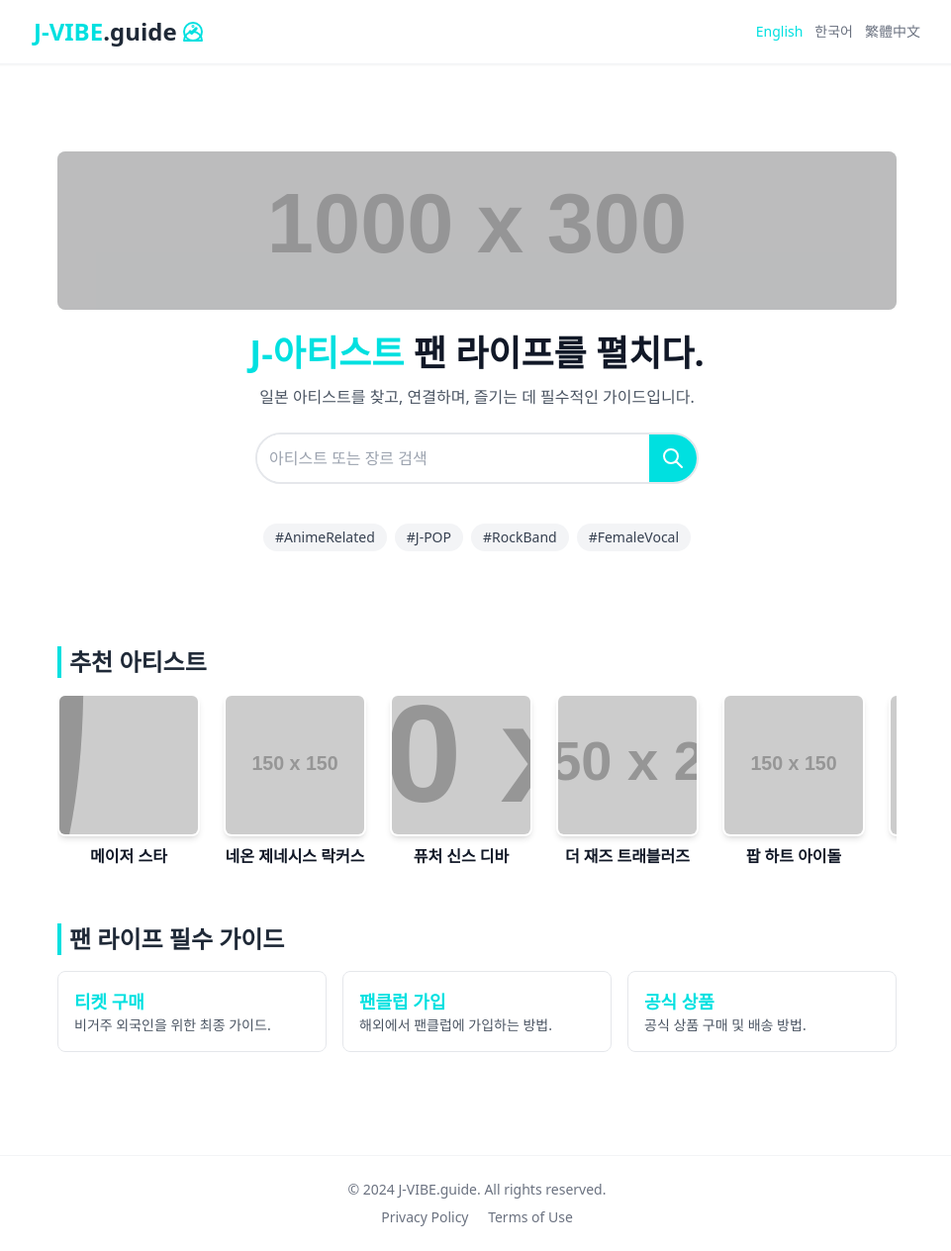
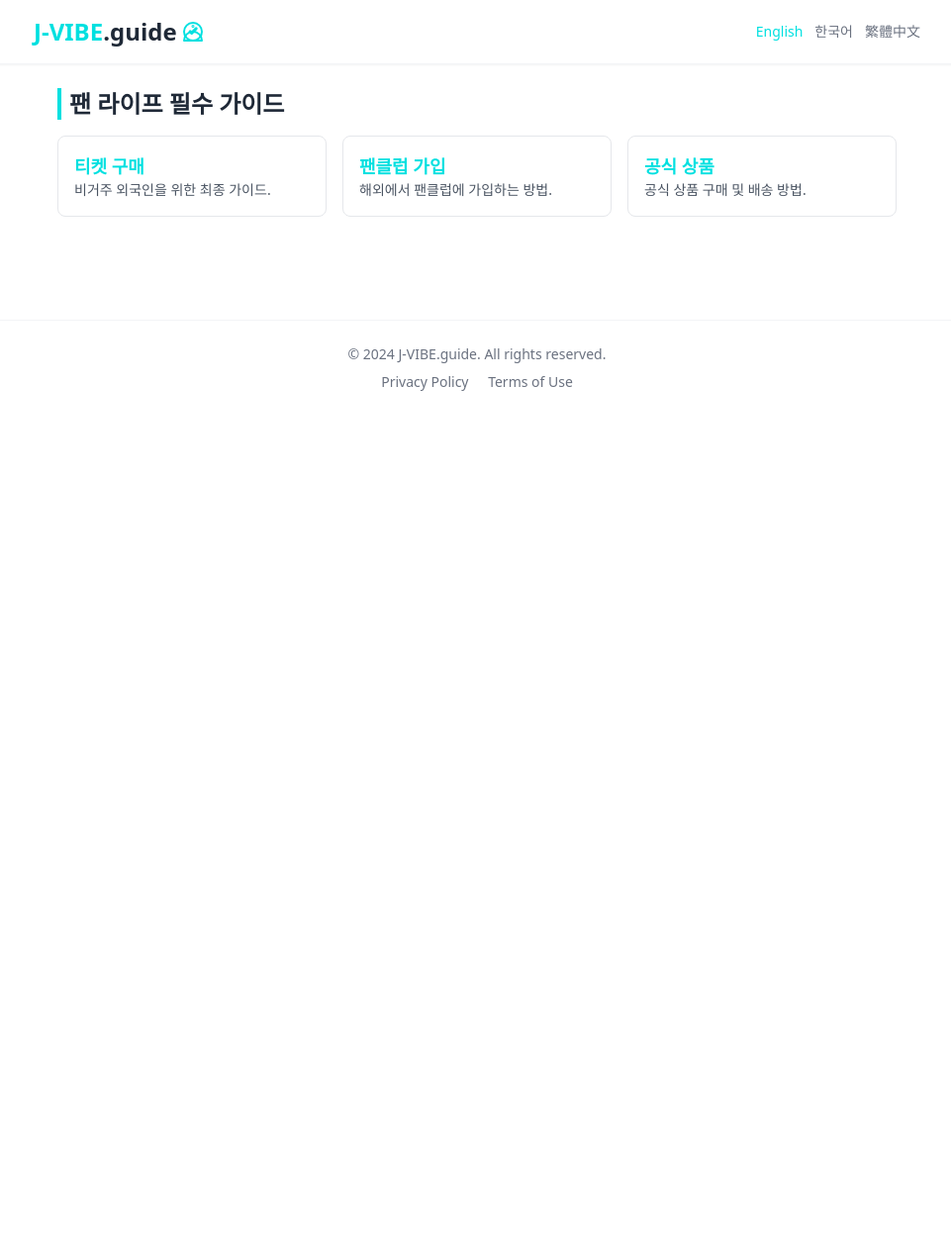
Before and after one commit to macyamasho-ux/j-vibe-guide, a Jekyll site: the page built from index-ko.html, in a window 1280 px wide and 1264 px high. Shown: the whole window at 99% size, without its empty margins (158-1119 px from the left). Built offline with Jekyll 4.4.1, drawn with Linux system fonts in a browser that asks for light colours; nearby versions of some CDN libraries.

Commit message:
Update index-ko.html

```diff
--- a/index-ko.html
+++ b/index-ko.html
@@ -3,83 +3,10 @@ layout: default
 title: 홈
 ---
 
-<section class="hero text-center py-10 md:py-16 bg-white">
-    <div class="h-40 bg-gray-200 mb-6 rounded-lg overflow-hidden flex items-center justify-center relative">
-        <img src="https://via.placeholder.com/1000x300/e0ffff/000000?text=J-Artist+Live+Scene+Image" alt="Live Concert" class="w-full h-full object-cover opacity-80">
-        <div class="absolute inset-0 bg-black/10"></div>
-    </div>
-
-    <h1 class="text-4xl font-extrabold mb-3 text-gray-900">
-        <span class="text-deep-cyan">J-아티스트</span> 팬 라이프를 펼치다.
-    </h1>
-    <p class="text-gray-600 mb-6 max-w-lg mx-auto">일본 아티스트를 찾고, 연결하며, 즐기는 데 필수적인 가이드입니다.</p>
-
-    <form class="mb-8 max-w-md mx-auto">
-        <div class="flex items-center border-2 border-gray-200 rounded-full overflow-hidden focus-within:border-deep-cyan transition duration-200">
-            <input type="search" placeholder="아티스트 또는 장르 검색" class="w-full p-3 text-gray-700 outline-none">
-            <button type="submit" class="bg-deep-cyan hover:bg-deep-cyan-dark p-3 text-white transition duration-150">
-                <svg xmlns="http://www.w3.org/2000/svg" class="h-6 w-6" fill="none" viewBox="0 0 24 24" stroke="currentColor" stroke-width="2">
-                    <path stroke-linecap="round" stroke-linejoin="round" d="M21 21l-6-6m2-5a7 7 0 11-14 0 7 7 0 0114 0z" />
-                </svg>
-            </button>
-        </div>
-    </form>
-
-    <div class="flex flex-wrap justify-center space-x-2 mb-8">
-        <a href="#" class="text-sm bg-gray-100 text-gray-700 py-1 px-3 rounded-full hover:bg-deep-cyan hover:text-white transition duration-150 mt-2">#AnimeRelated</a>
-        <a href="#" class="text-sm bg-gray-100 text-gray-700 py-1 px-3 rounded-full hover:bg-deep-cyan hover:text-white transition duration-150 mt-2">#J-POP</a>
-        <a href="#" class="text-sm bg-gray-100 text-gray-700 py-1 px-3 rounded-full hover:bg-deep-cyan hover:text-white transition duration-150 mt-2">#RockBand</a>
-        <a href="#" class="text-sm bg-gray-100 text-gray-700 py-1 px-3 rounded-full hover:bg-deep-cyan hover:text-white transition duration-150 mt-2">#FemaleVocal</a>
-    </div>
-</section>
-
-<section class="mb-10">
-    <h2 class="text-2xl font-bold mb-4 border-l-4 border-deep-cyan pl-2">추천 아티스트</h2>
-
-    <div class="flex space-x-6 overflow-x-auto pb-4 featured-scroll">
-
-        <a href="{{ site.baseurl }}/artists/major-star/" class="w-36 flex-shrink-0 text-center group">
-            <img src="https://via.placeholder.com/150/00e0e0/000000?text=STAR1" alt="Major Star" class="w-36 h-36 rounded-lg mx-auto mb-2 object-cover border-2 border-transparent group-hover:border-deep-cyan transition duration-150 shadow-md">
-            <h3 class="text-base font-semibold text-gray-900 group-hover:text-deep-cyan">메이저 스타</h3>
-        </a>
-
-        <a href="{{ site.baseurl }}/artists/major-star-2/" class="w-36 flex-shrink-0 text-center group">
-            <img src="https://via.placeholder.com/150/ff4500/FFFFFF?text=ROCK" alt="Neon Genesis Rockers" class="w-36 h-36 rounded-lg mx-auto mb-2 object-cover border-2 border-transparent group-hover:border-deep-cyan transition duration-150 shadow-md">
-            <h3 class="text-base font-semibold text-gray-900 group-hover:text-deep-cyan">네온 제네시스 락커스</h3>
-        </a>
-
-        <a href="{{ site.baseurl }}/artists/major-star-3/" class="w-36 flex-shrink-0 text-center group">
-            <img src="https://via.placeholder.com/150/8a2be2/FFFFFF?text=SYNTH" alt="Future Synth Diva" class="w-36 h-36 rounded-lg mx-auto mb-2 object-cover border-2 border-transparent group-hover:border-deep-cyan transition duration-150 shadow-md">
-            <h3 class="text-base font-semibold text-gray-900 group-hover:text-deep-cyan">퓨처 신스 디바</h3>
-        </a>
-
-        <a href="{{ site.baseurl }}/artists/major-star-4/" class="w-36 flex-shrink-0 text-center group">
-            <img src="https://via.placeholder.com/150/20b2aa/FFFFFF?text=JAZZ" alt="The Jazz Travelers" class="w-36 h-36 rounded-lg mx-auto mb-2 object-cover border-2 border-transparent group-hover:border-deep-cyan transition duration-150 shadow-md">
-            <h3 class="text-base font-semibold text-gray-900 group-hover:text-deep-cyan">더 재즈 트래블러즈</h3>
-        </a>
-
-        <a href="{{ site.baseurl }}/artists/major-star-5/" class="w-36 flex-shrink-0 text-center group">
-            <img src="https://via.placeholder.com/150/ff69b4/FFFFFF?text=IDOL" alt="Pop Heart Idol" class="w-36 h-36 rounded-lg mx-auto mb-2 object-cover border-2 border-transparent group-hover:border-deep-cyan transition duration-150 shadow-md">
-            <h3 class="text-base font-semibold text-gray-900 group-hover:text-deep-cyan">팝 하트 아이돌</h3>
-        </a>
-
-        <a href="{{ site.baseurl }}/artists/minor-star-1/" class="w-36 flex-shrink-0 text-center group">
-            <img src="https://via.placeholder.com/150/ffa07a/000000?text=LOFI" alt="Chilled Lo-fi Beats" class="w-36 h-36 rounded-lg mx-auto mb-2 object-cover border-2 border-transparent group-hover:border-deep-cyan transition duration-150 shadow-md">
-            <h3 class="text-base font-semibold text-gray-900 group-hover:text-deep-cyan">칠 로파이 비츠</h3>
-        </a>
-
-        <a href="{{ site.baseurl }}/artists/minor-star-2/" class="w-36 flex-shrink-0 text-center group">
-            <img src="https://via.placeholder.com/150/9370db/FFFFFF?text=FOLK" alt="Kyoto Folk Duo" class="w-36 h-36 rounded-lg mx-auto mb-2 object-cover border-2 border-transparent group-hover:border-deep-cyan transition duration-150 shadow-md">
-            <h3 class="text-base font-semibold text-gray-900 group-hover:text-deep-cyan">교토 포크 듀오</h3>
-        </a>
-
-    </div>
-</section>
-
 <section class="mb-10">
     <h2 class="text-2xl font-bold mb-4 border-l-4 border-deep-cyan pl-2">팬 라이프 필수 가이드</h2>
     <div class="grid grid-cols-1 md:grid-cols-3 gap-4">
-        <a href="{{ site.baseurl }}/guide-ticket-purchase.html" class="p-4 border rounded-lg hover:border-deep-cyan transition duration-150">
+        <a href="/guide-ticket-purchase.html" class="p-4 border rounded-lg hover:border-deep-cyan transition duration-150">
             <h3 class="font-semibold text-lg text-deep-cyan">티켓 구매</h3>
             <p class="text-sm text-gray-600">비거주 외국인을 위한 최종 가이드.</p>
         </a>
```
